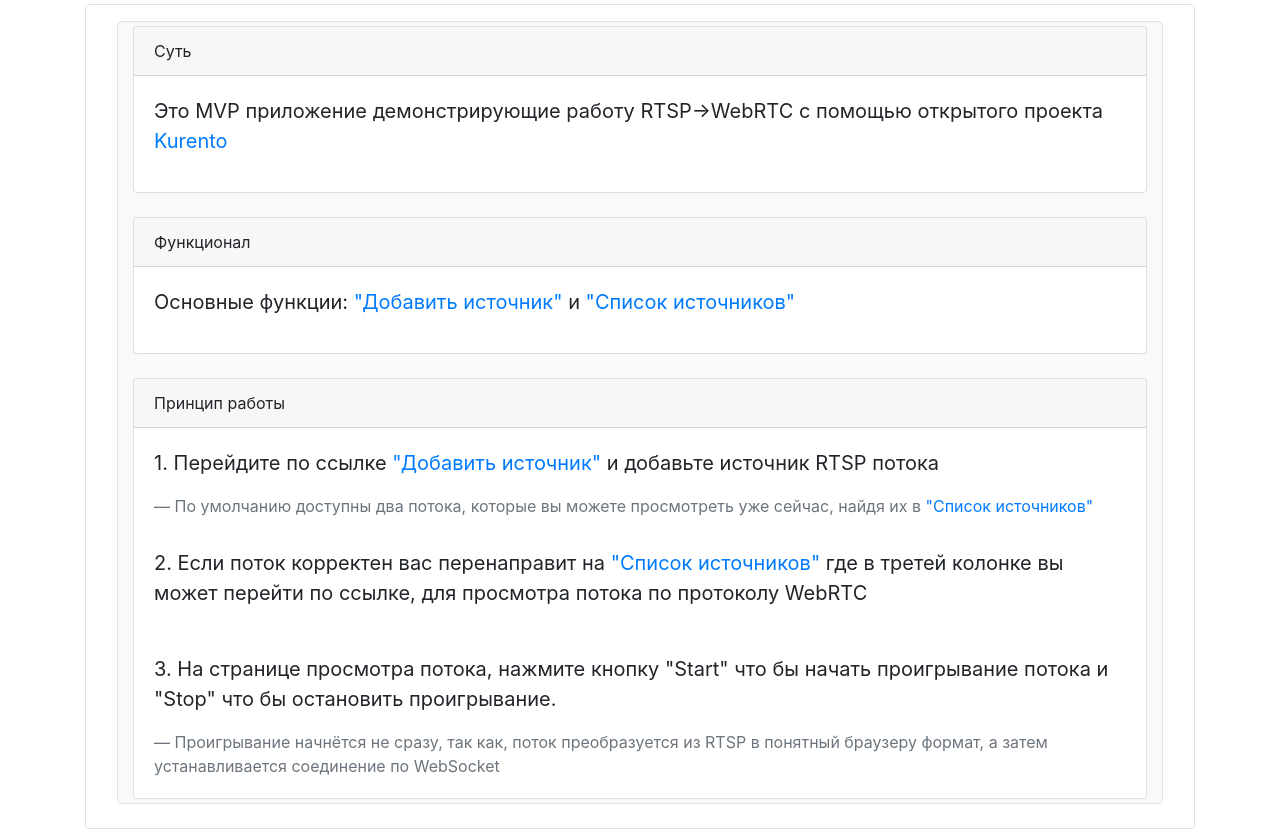
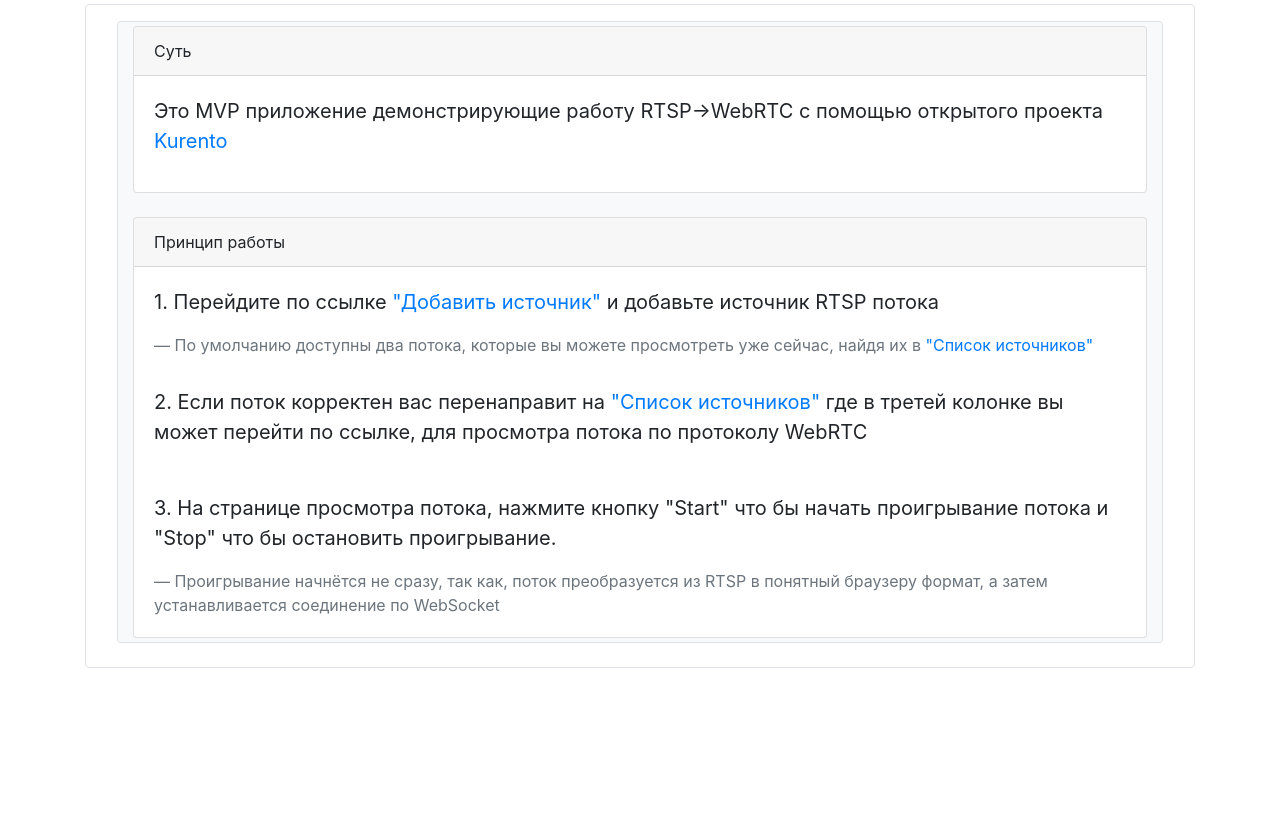
Before and after one commit to amiznikov/flaskWebRTC, a Flask app: page / in a window 1280 px wide. Shown: the part 72-901 px from the top of the page. After the commit the page ends 740 px from the top, so only its background shows below. Run offline with Flask 2, Linux system fonts and the light colour scheme; some libraries are stand-ins or nearby versions.

Commit message:
fix index guide

```diff
--- a/app/templates/index.html
+++ b/app/templates/index.html
@@ -15,19 +15,6 @@
                                 <div class="card-body">
                                     <blockquote class="blockquote mb-0">
                                         <p>Это MVP приложение демонстрирующие работу RTSP->WebRTC с помощью открытого проекта <a href='https://www.kurento.org/' target="_blank"> Kurento</a></p>
-                                    </blockquote>
-                                </div>
-                            </div>
-                            <div>
-                                &nbsp;
-                            </div>
-                            <div class="card">
-                                <div class="card-header">
-                                Функционал
-                                </div>
-                                <div class="card-body">
-                                    <blockquote class="blockquote mb-0">
-                                        <p>Основные функции: <a href='/add'>"Добавить источник"</a> и <a href='/list'>"Список источников"</a></p>
                                     </blockquote>
                                 </div>
                             </div>
```
